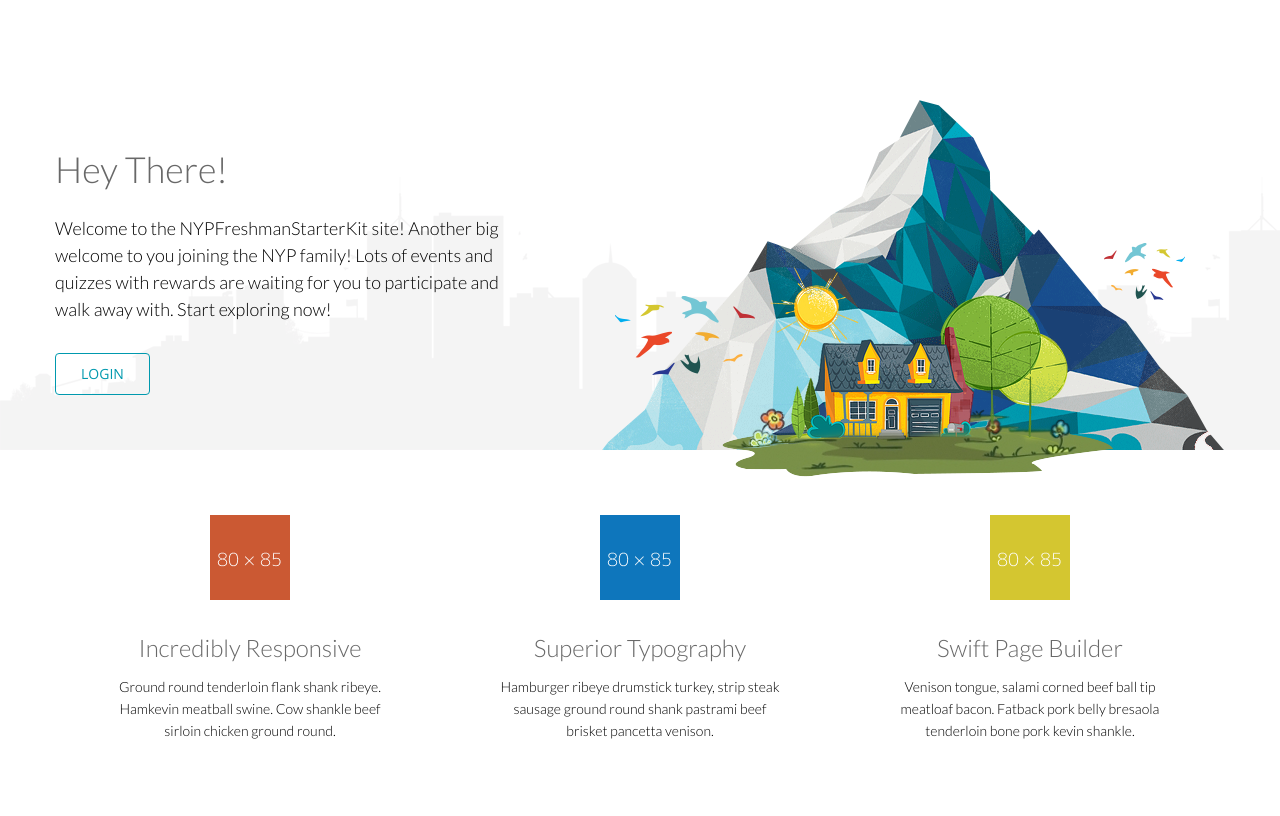
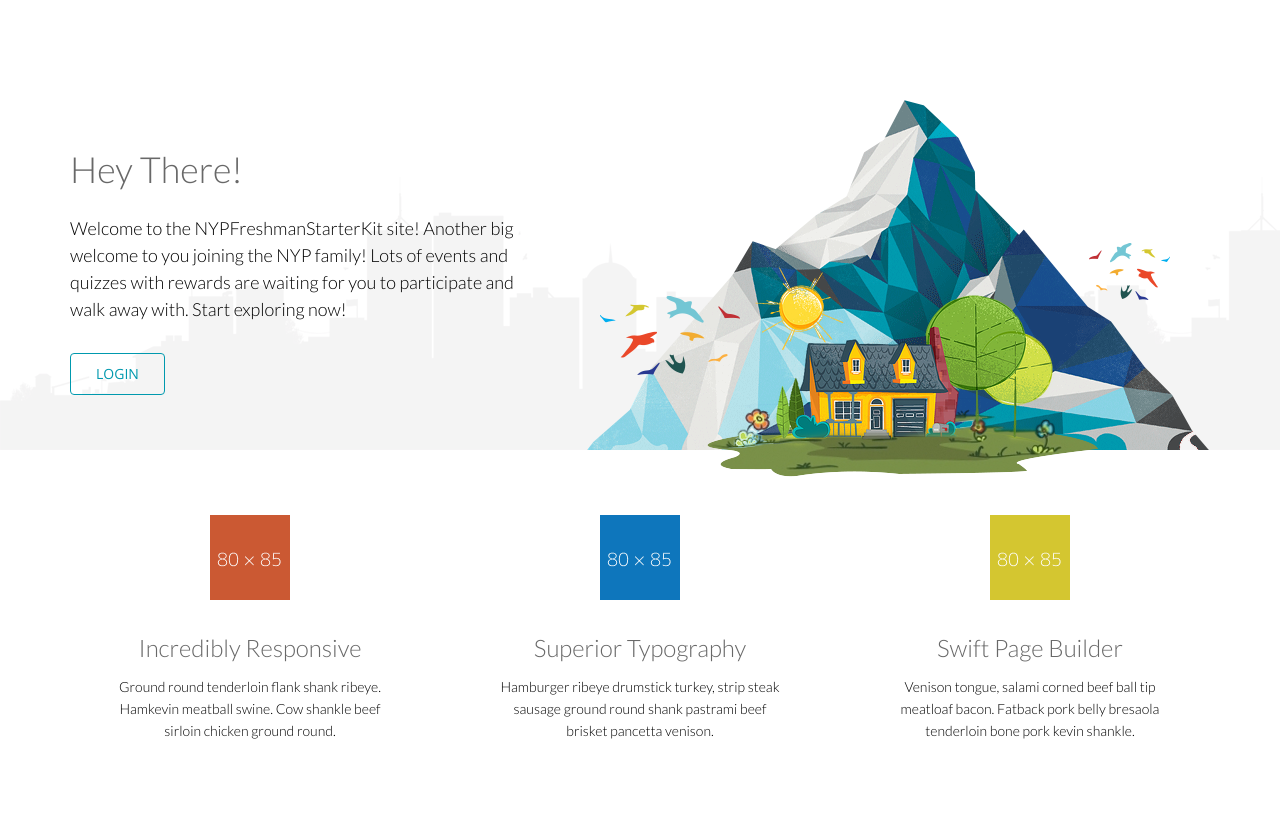
Before and after one commit to siowshijia/FreshieStarterKit, a CodeIgniter app: page /freshmanstarterkit/ in a window 1280 px wide. Shown: the part 150-966 px from the top of the page. Run offline with CodeIgniter, Linux system fonts and the light colour scheme.

Commit message:
remove: row div

```diff
--- a/application/views/layouts/home.php
+++ b/application/views/layouts/home.php
@@ -1,7 +1,6 @@
 <?php defined('BASEPATH') OR exit('No direct script access allowed'); ?>
 <section id="home-slider">
     <div class="container">
-        <div class="row">
         <div class="main-slider">
             <div class="slide-text">
                 <h1>Hey There!</h1>
@@ -13,7 +12,6 @@
             <img src="<?php echo base_url(); ?>assets/images/home/slider/sun.png" class="slider-sun" alt="slider image">
             <img src="<?php echo base_url(); ?>assets/images/home/slider/birds1.png" class="slider-birds1" alt="slider image">
             <img src="<?php echo base_url(); ?>assets/images/home/slider/birds2.png" class="slider-birds2" alt="slider image">
-            </div>
         </div>
     </div>
     <div class="preloader"><i class="fa fa-sun-o fa-spin"></i></div>
```
Lines whose indentation alone changed are shown as unchanged.
